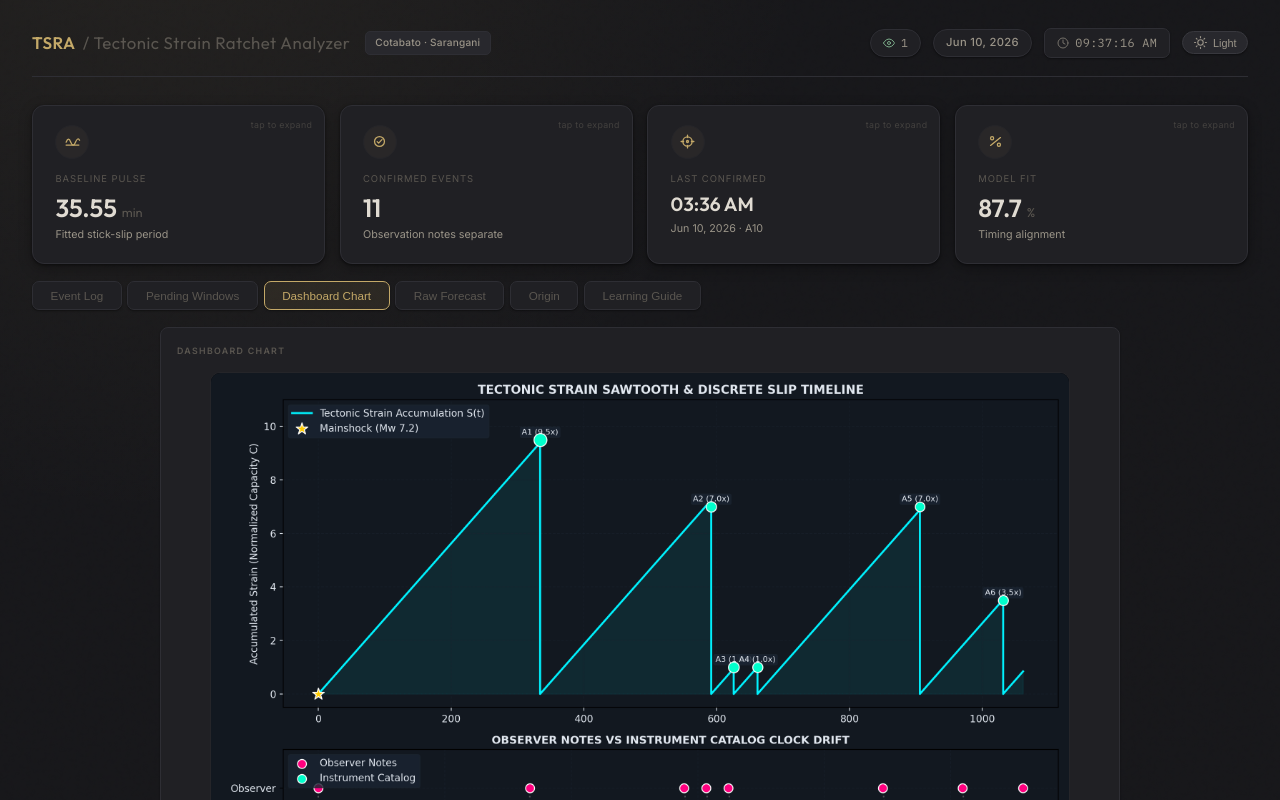
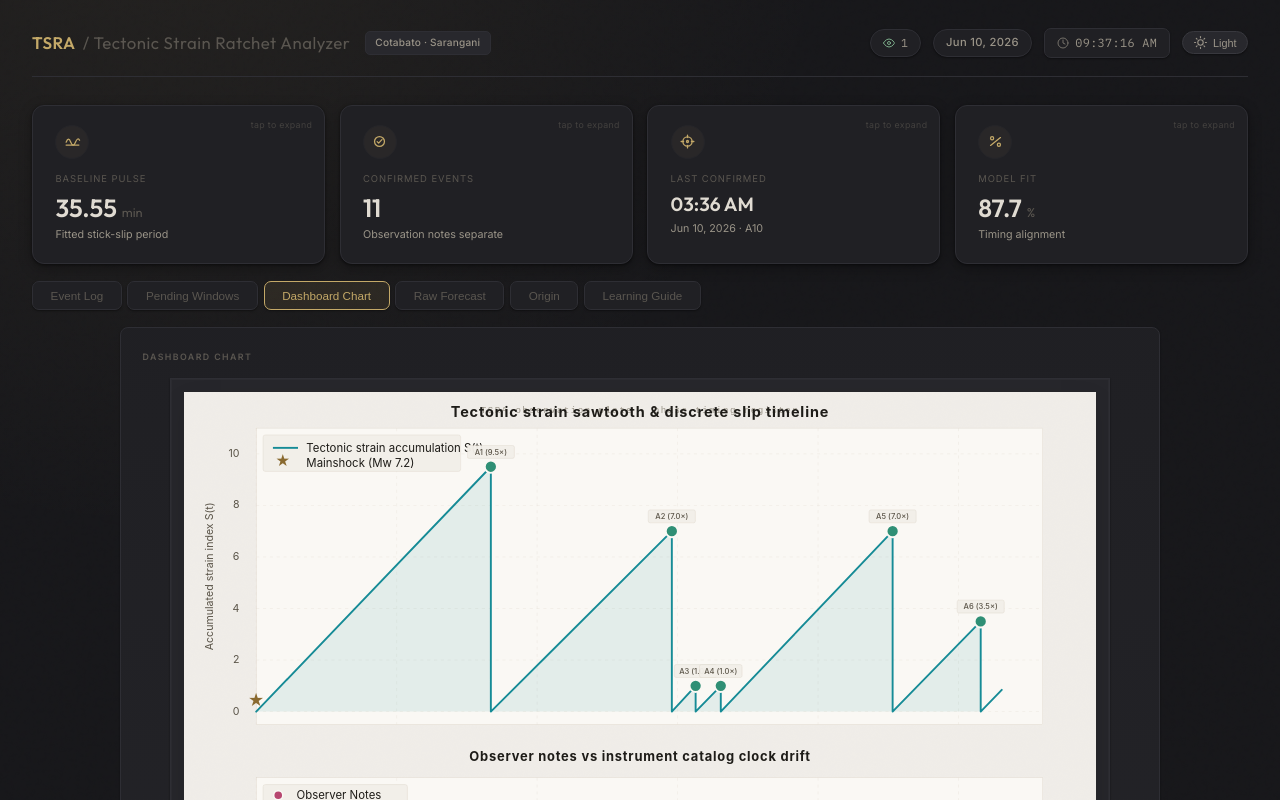
Before and after one commit to Lesz-Xi/tectonic-strain-ratchet-analyzer, a website: page seismic_report.html in a window 1280 px wide. Both pictures are taken after a click on the button "Dashboard Chart". Shown: the top 800 px of the page. Drawn offline with Linux system fonts and the light colour scheme.

Commit message:
feat: add light theme chart plate

```diff
--- a/seismic_report.html
+++ b/seismic_report.html
@@ -1043,39 +1043,56 @@
         }
 
         .dashboard-card {
-            max-width: 960px;
+            max-width: 1040px;
             margin: 0 auto;
-            padding: 1rem
+            padding: clamp(1rem, 2vw, 1.35rem);
+            background: linear-gradient(180deg, color-mix(in srgb, var(--surface) 94%, var(--bg)), color-mix(in srgb, var(--surface2) 88%, var(--bg)));
         }
 
         .dashboard-card .card-title {
-            margin-bottom: .85rem;
-            color: var(--muted)
+            margin-bottom: .9rem;
+            color: var(--muted);
+            letter-spacing: .16em
         }
 
         .dashboard-chart-frame {
-            max-width: 860px;
+            max-width: 940px;
             margin: 0 auto;
-            background: #030406;
+            padding: clamp(.42rem, 1.2vw, .72rem);
+            background: color-mix(in srgb, var(--surface2) 88%, var(--bg));
+            border: 1px solid var(--border);
+            border-radius: 0;
+            overflow: hidden;
+            box-shadow: inset 0 0 0 1px rgba(255, 255, 255, .025), var(--shadow-sm)
+        }
+
+        .dashboard-chart-frame img.chart {
             border: 1px solid var(--border-sub);
-            border-radius: 10px;
-            overflow: hidden
-        }
-
-        .dashboard-chart-frame img.chart {
-            border: 0;
-            border-radius: 0
+            border-radius: 0;
+            background: #f0ede8;
+            box-shadow: 0 10px 24px rgba(0, 0, 0, .08)
+        }
+
+        [data-theme='light'] .dashboard-chart-frame {
+            background: #e7e1d4;
+            border-color: rgba(22, 19, 16, .12);
+            box-shadow: 0 1px 2px rgba(22, 19, 16, .04), 0 16px 40px rgba(92, 74, 45, .09)
+        }
+
+        [data-theme='light'] .dashboard-chart-frame img.chart {
+            border-color: rgba(22, 19, 16, .10);
+            box-shadow: 0 18px 42px rgba(92, 74, 45, .12)
         }
 
         .chart-description {
-            max-width: 860px;
+            max-width: 940px;
             margin: 1rem auto 0;
             display: grid;
-            grid-template-columns: minmax(0, .9fr) minmax(0, 1.1fr);
+            grid-template-columns: minmax(0, .86fr) minmax(0, 1.14fr);
             gap: 1rem;
             padding: 1rem;
             border: 1px solid var(--border-sub);
-            border-radius: 10px;
+            border-radius: 0;
             background: linear-gradient(135deg, rgba(196,169,104,.06), rgba(122,170,136,.035))
         }
 
@@ -2107,7 +2124,7 @@
         <div class='card dashboard-card'>
             <div class='card-title'>Dashboard Chart</div>
             <div class='dashboard-chart-frame'>
-                <img class='chart' src='seismic_pattern_analysis.png' alt='Tectonic Dashboard'>
+                <img class='chart' src='seismic_pattern_analysis.svg' alt='Light-theme TSRA timing chart showing strain sawtooth behavior and observer versus instrument timing drift'>
             </div>
 
             <div class='chart-description' aria-label='Dashboard chart description'>
--- a/viewer-server.js
+++ b/viewer-server.js
@@ -14,6 +14,7 @@ const MIME = {
   '.png': 'image/png',
   '.jpg': 'image/jpeg',
   '.jpeg': 'image/jpeg',
+  '.svg': 'image/svg+xml; charset=utf-8',
   '.mp4': 'video/mp4',
   '.webm': 'video/webm',
   '.vtt': 'text/vtt; charset=utf-8',
```
Also changed, not shown: seismic_pattern_analysis.svg (added).
